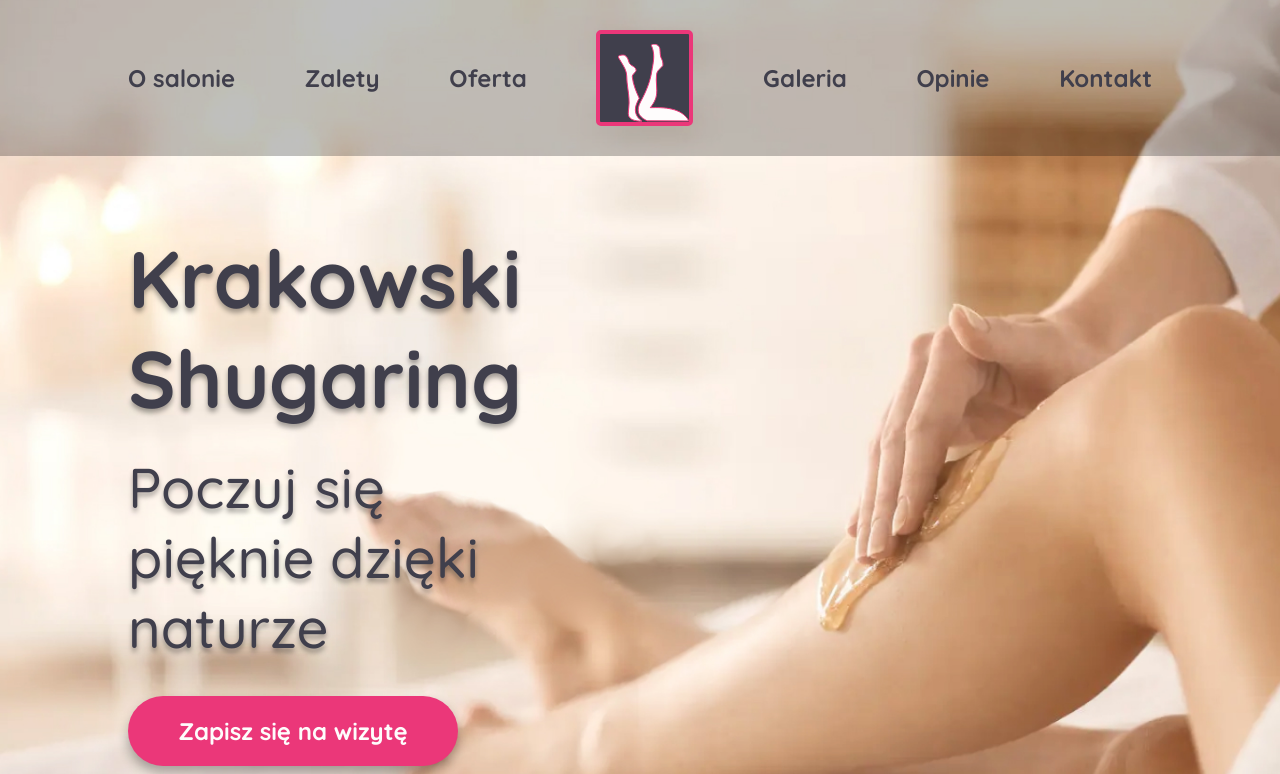
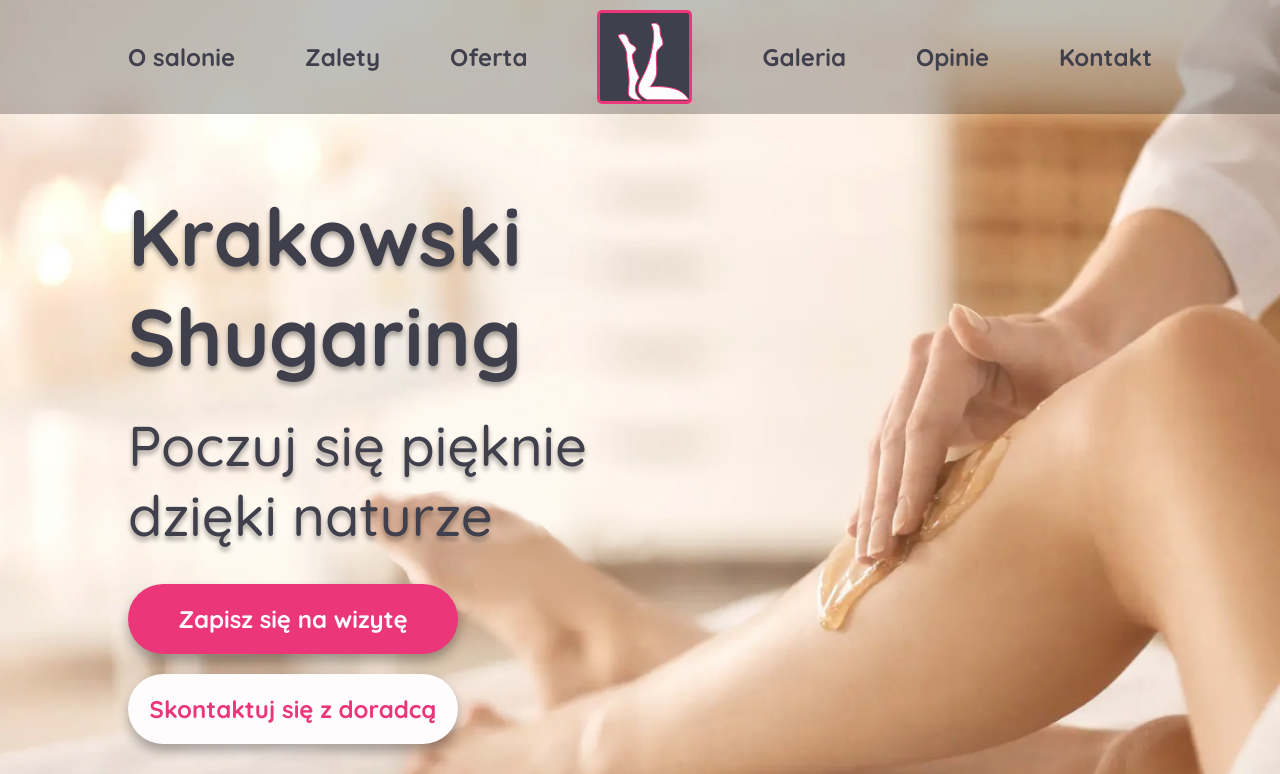
Before and after one commit to aorlowski91/Shugaring, a plain HTML site: page index.html in a window 1280 px wide. Shown: the top 774 px of the page. Drawn offline with nearby package versions, Linux system fonts and the light colour scheme.

Commit message:
Add files via upload

```diff
--- a/index.html
+++ b/index.html
@@ -24,8 +24,8 @@
         </nav>
 
         <div class="header__text">
-            <h1 class="company__name">krakowski shugaring</h1>
-            <p>Poczuj się pięknie dzięki naturze</p>
+            <h1 class="company__name">krakowski <br>shugaring</h1>
+            <p>Poczuj się pięknie <br>dzięki naturze</p>
         </div>
 
         <div class="header__buttons">
--- a/sass/main.scss
+++ b/sass/main.scss
@@ -33,7 +33,7 @@ body {
         display: flex;
         justify-content: space-between;
         align-items: center;
-        padding: 30px 10%;
+        padding: 10px 10%;
         //background-color: $light-pink; //- można dodać jakieś przyciemnienie
         background-color: rgba(0, 0, 0, .25);
 
@@ -70,14 +70,13 @@ body {
         &__logo {
             padding-top: 10px;
             padding-left: 18px;
-            border: 4px solid $dark_pink;
+            border: 3px solid $dark_pink;
             border-radius: 5px;
             background: $grey;
         }
     }
 
     &__text {
-        width: 40%;
         margin: 0 10%;
         text-shadow: 0px 4px 5px rgba(0,0,0,0.35);
 
```
Also changed, not shown: css/main.css, 1 other file.
